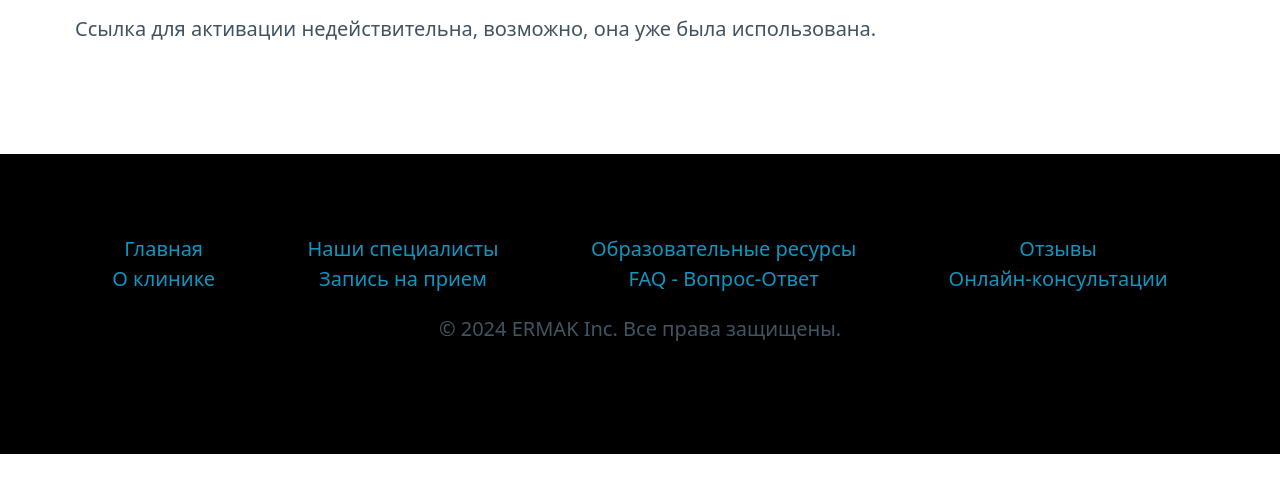
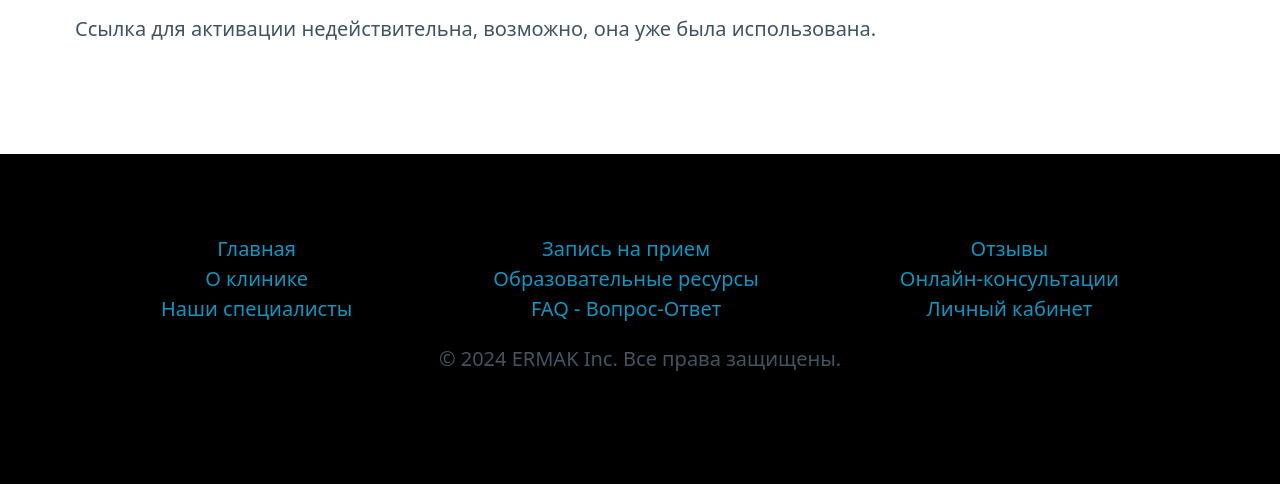
Before and after one commit to EvgeniiErmak/Medical_Diagnostic_Center, a Django app: page /authentication/activate/1/1/ in a window 1280 px wide; the page is wider, and only the part inside the window is pictured. Shown: the part 301-800 px from the top of that part. Run offline with Django 5.2, Linux system fonts and the light colour scheme; parts of the project's set-up code (start-up, migrations or seed data) failed here and were passed over.

Commit message:
Футер 4.0

```diff
--- a/templates/base.html
+++ b/templates/base.html
@@ -95,18 +95,17 @@
             <div class="footer-column">
                 <a href="/">Главная</a>
                 <a href="{% url 'clinic:clinic_info' %}">О клинике</a>
+                <a href="{% url 'clinic:specialist_list' %}">Наши специалисты</a>
             </div>
             <div class="footer-column">
-                <a href="{% url 'clinic:specialist_list' %}">Наши специалисты</a>
                 <a href="{% url 'appointments:appointments_list' %}">Запись на прием</a>
-            </div>
-            <div class="footer-column">
                 <a href="{% url 'educational_resources:resources_list' %}">Образовательные ресурсы</a>
                 <a href="{% url 'feedback:faq_list' %}">FAQ - Вопрос-Ответ</a>
             </div>
             <div class="footer-column">
                 <a href="{% url 'feedback:feedback_list' %}">Отзывы</a>
                 <a href="{% url 'online_consultations:consultation_list' %}">Онлайн-консультации</a>
+                <a href="{% url 'authentication:dashboard' %}">Личный кабинет</a>
             </div>
         </div>
         <div class="copyright">
```
